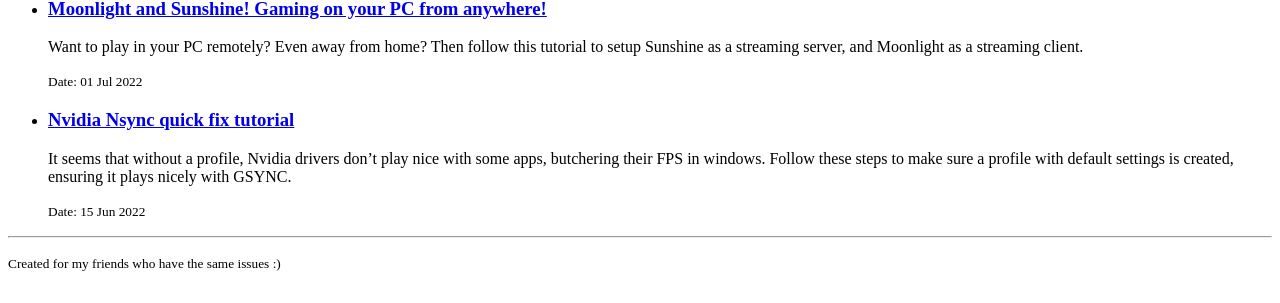
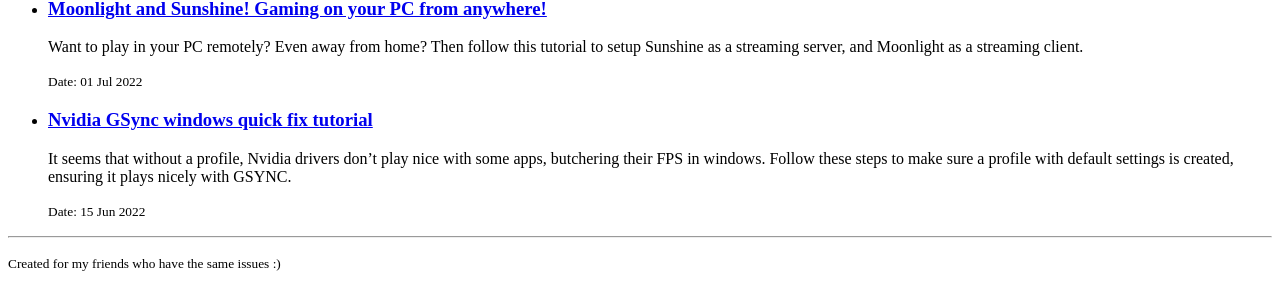
Before and after one commit to alvaromunoz/alvaromunoz.github.io, a Jekyll site: the page built from docs/index.md, in a window 1280 px wide. Shown: the part 145-448 px from the top of the page. Built offline with Jekyll 4.4.1, drawn with Linux system fonts in a browser that asks for light colours.

Commit message:
GSync! not Nsync! lol

```diff
--- a/docs/_posts/2022-06-15-gsync_windows_fps_fix.md
+++ b/docs/_posts/2022-06-15-gsync_windows_fps_fix.md
@@ -1,6 +1,6 @@
 ---
 layout: post
-title: Nvidia Nsync quick fix tutorial
+title: Nvidia GSync windows quick fix tutorial
 author: Álvaro
 ---
 
```
